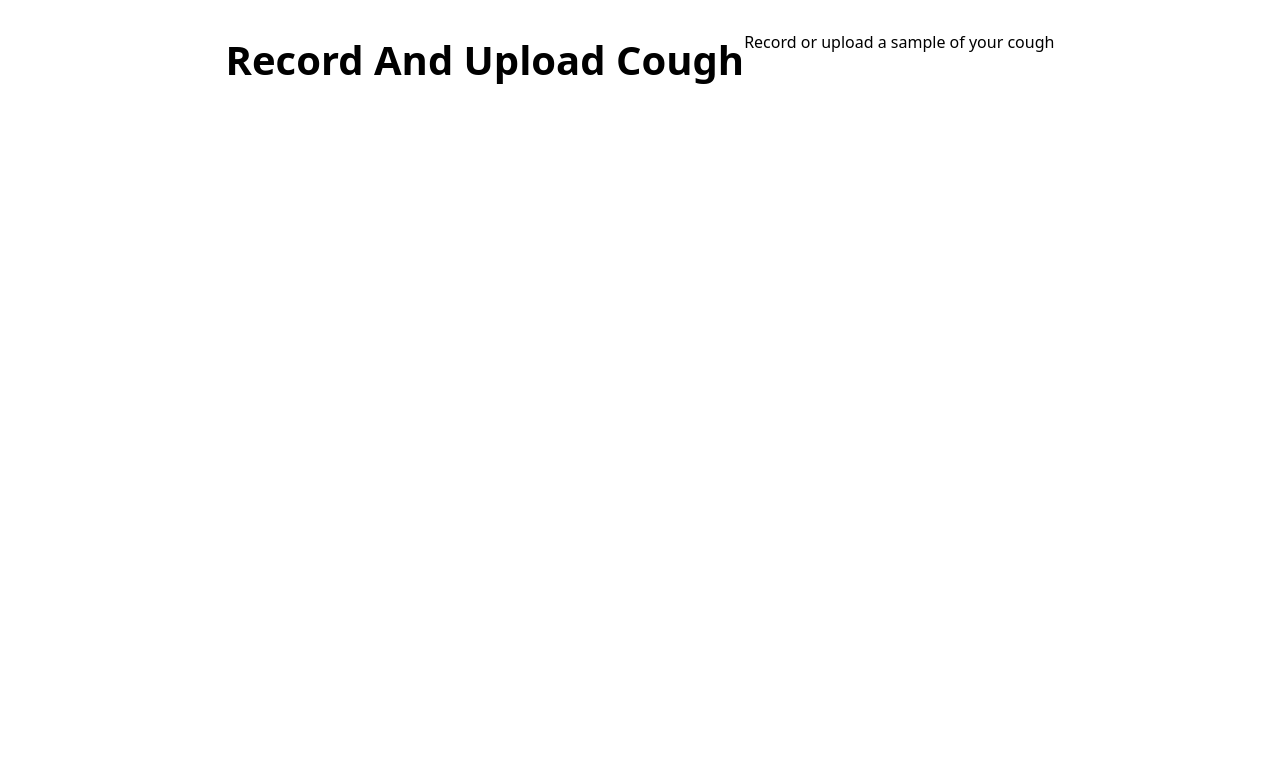
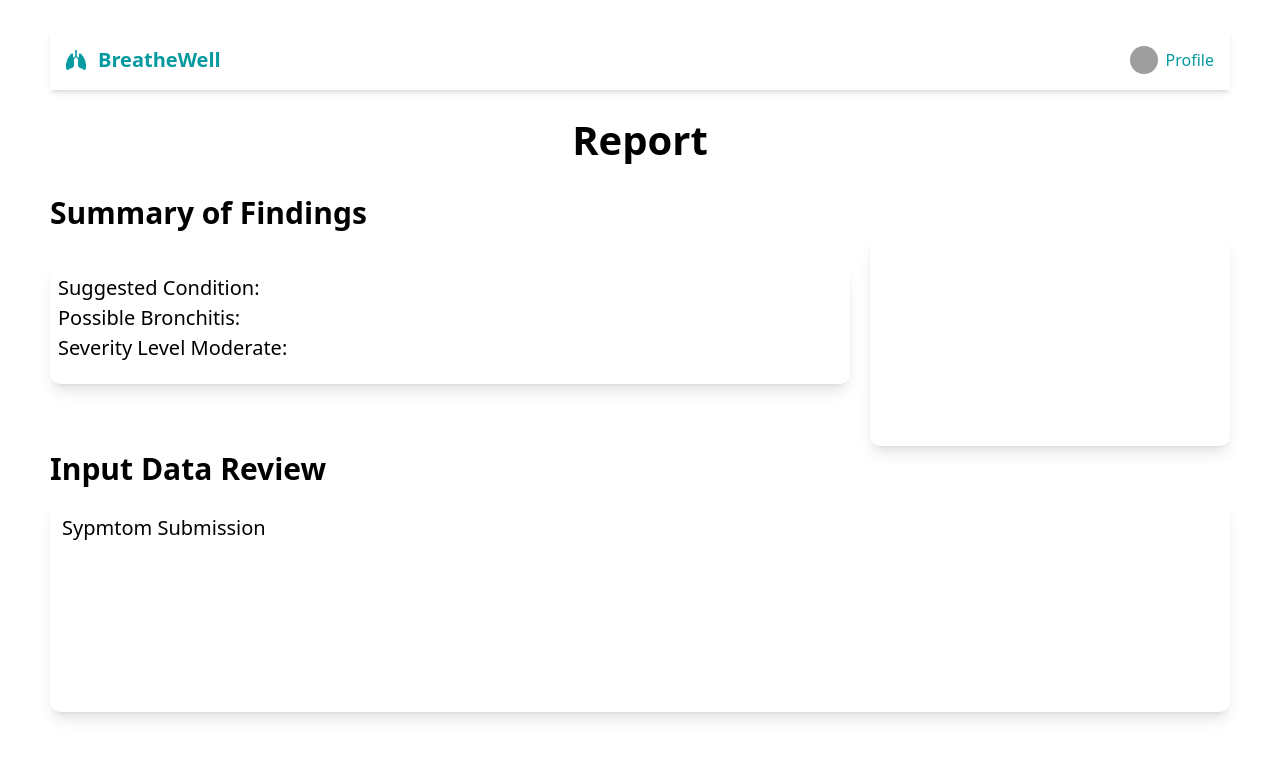
Before and after one commit to muh-younus/FYP-Project--2025-, a React app: page / in a window 1280 px wide. Shown: the top 758 px of the page. Built offline with nearby package versions, Linux system fonts and the light colour scheme; grey boxes are pictures that could not be loaded; the HTML template or start-up script is replaced by a standard one.

Commit message:
creating input section

```diff
--- a/src/App.jsx
+++ b/src/App.jsx
@@ -1,9 +1,11 @@
-// import Home from "./components/landingPage/Navbar"
-// import Herosection from "./components/landingPage/HeroSection"
-// import Login from "./components/login/Login"
-// import Dashboard from "./components/dashboard/dashboard"
+import Home from "./components/landingPage/Navbar"
+import Herosection from "./components/landingPage/HeroSection"
+import Login from "./components/login/Login"
+import Dashboard from "./components/dashboard/dashboard"
 import Input from "./components/input/Input"
-// import Landing from "./components/landingPage/Landing"
+import Landing from "./components/landingPage/Landing"
+import Uploadcough from "./components/input/UploadInput"
+import Report from "./components/input/Report"
 
 
 import { BrowserRouter as Router, Routes, Route } from "react-router-dom"
@@ -16,8 +18,10 @@ function App(){
       <Routes>
         {/* <Route path="/" element={<Landing />}  />
         <Route path="/login" element={<Login />}  />
-        <Route path="/dashboard" element={<Dashboard />}  /> */}
-        <Route path="/" element={<Input />}  />
+        <Route path="/dashboard" element={<Dashboard />}  />
+        <Route path="/Input" element={<Input />}  />
+         <Route path="/Uploadcough" element={<Uploadcough />} /> */}
+          <Route path="/" element={<Report />} />
 
       </Routes>
     </Router>
--- a/src/components/dashboard/card.jsx
+++ b/src/components/dashboard/card.jsx
@@ -1,10 +1,14 @@
 import { FileText, AlertTriangle, BarChart3, Heart } from "lucide-react"
+import { Link } from "react-router-dom"
+
 
 const features = [
   {
     icon: FileText,
     title: "AI diagnosis",
     description: "Check your health status with intelligent analysis",
+    link: "/Input"
+
   },
   {
     icon: AlertTriangle,
@@ -35,9 +39,11 @@ export function FeatureCards() {
               key={feature.title}
               className="min-w-[300px] bg-white rounded-lg border shadow-md border-gray-200 p-6 hover:shadow-xl transition-shadow"
             >
+              <Link to={feature.link}>
               <Icon className="w-8 h-8 text-teal-500 mb-4" />
               <h3 className="font-bold text-gray-900 mb-2">{feature.title}</h3>
               <p className="text-sm text-gray-600">{feature.description}</p>
+              </Link>
             </div>
           )
         })}
--- a/src/components/input/Herosection.jsx
+++ b/src/components/input/Herosection.jsx
@@ -1,17 +1,69 @@
-import React from 'react'
+import React, { useState } from "react";
+import { Link } from "react-router-dom"
 
 function Herosection() {
+  // ✅ Initialize selected as an array for multi-select
+  const [selected, setSelected] = useState([]);
+
+  // ✅ Toggle function for multi-select
+  const toggleSymptom = (symptom) => {
+    if (selected.includes(symptom)) {
+      // remove it
+      setSelected(selected.filter((item) => item !== symptom));
+    } else {
+      // add it
+      setSelected([...selected, symptom]);
+    }
+  };
+
+  const symptoms = [
+    "Fever",
+    "Shortness of breath",
+    "Headche",
+    "Cough",
+    "Fatigue",
+    "Rapid Breathing",
+    "Chest Tightness",
+    "Wheezing",
+    "Sore Throat",
+  ];
+
   return (
-    <>
-    <section className="w-full">
+    <section>
+      <div className="flex justify-center items-center flex-col gap-3">
+        <h1 className="font-bold font-poppins text-[40px]">Symptom</h1>
+        <p className="font-poppins font-medium">
+          Submit your symptoms and audio recordings for smart diagnosis
+        </p>
 
-      <div className="flex justify-center  ">
-        <h1 className=" h-[98px] font-weight-[700] font-bold w-[full] text-[40px]">Record And Upload Cough</h1>
-        <p>Record or upload a sample of your cough</p>
+        <div className="w-[1167px] h-[350px] shadow-xl border rounded p-3">
+          <div className="grid grid-rows-3 grid-flow-col p-10 gap-4">
+            {symptoms.map((symptom) => (
+              <div
+                key={symptom}
+                onClick={() => toggleSymptom(symptom)}
+                className={`w-[280px] h-[67px] rounded flex justify-center items-center cursor-pointer
+                  shadow-sm transition-transform duration-300 shadow-[#1FB8C0]
+                  hover:scale-105 hover:text-[#1FB8C0] hover:shadow-none
+                  ${selected.includes(symptom) ? "bg-[#1FB8C0] hover:text-white text-white" : ""}
+                `}
+              >
+                {symptom}
+              </div>
+            ))}
+          </div>
+
+          <div className="relative bottom-[30px] w-[100px] left-[952px]">
+            <Link to="/Uploadcough">
+            <button className="px-4 py-2 bg-[#1FB8C0] hover:border-[#1FB8C0] hover:border-2 hover:bg-white hover:text-[#1FB8C0] text-white rounded-full">
+              Next ➜
+            </button>
+            </Link>
+          </div>
         </div>
+      </div>
     </section>
-    </>
-  )
+  );
 }
 
-export default Herosection
+export default Herosection;
--- a/src/components/input/Input.jsx
+++ b/src/components/input/Input.jsx
@@ -1,14 +1,19 @@
 import React from "react";
-// import Navbar from "../dashboard/header";
+import Navbar from "../dashboard/header";
 import Herosection from "./Herosection";
+import Uploadcough from "./UploadInput"
 
 function Input() {
   return (
     <>
       <div className="px-[50px] py-[30px]">
-        {/* <Navbar /> */}
+        <Navbar />
         <Herosection/>
+
+
+
       </div>
+
     </>
   );
 }
--- /dev/null
+++ b/src/components/input/Report.jsx
@@ -0,0 +1,19 @@
+import React from 'react'
+import Navbar from "../dashboard/header"
+import Reportdetail from './Reportdetail'
+
+function Report() {
+  return (
+    <>
+
+    <div className="px-[50px] py-[30px]">
+        <Navbar />
+        <Reportdetail/>
+
+
+    </div>
+    </>
+  )
+}
+
+export default Report
--- /dev/null
+++ b/src/components/input/Reportdetail.jsx
@@ -0,0 +1,45 @@
+import React from "react";
+
+function Reportdetail() {
+  return (
+    <>
+      <section className="w-full">
+        <h1 className="font-weight-700 font-bold text-[40px] text-center my-[20px] font bold style-poppins">
+          Report
+        </h1>
+
+        <p className="font-weight-400  text-[30px]  font-bold style-poppins">
+          Summary of Findings
+        </p>
+        <div className="flex gap-5 w-full">
+          <div className="w-[800px] mt-[30px] border-1 p-2 border-[#000000] h-[119px] shadow-lg rounded-[10px]">
+            <p className="font-weight-500 style-poppins text-[20px]">Suggested Condition:</p>
+            <p className="font-weight-500 style-poppins text-[20px]">Possible Bronchitis:</p>
+            <p className="font-weight-500 style-poppins text-[20px]">Severity Level Moderate:</p>
+
+          </div>
+          <div className="flex-1 h-[211px] border-1 border-[#000000]  shadow-lg rounded-[10px]">
+            {/* Second div (narrower) */}
+          </div>
+        </div>
+        <div>
+            <p className="font-weight-400  text-[30px]  font-bold style-poppins">
+          Input Data Review
+        </p>
+            <div
+            className="w-full mt-[10px] border-1 border-[#000000] h-[211px] shadow-lg rounded-[10px] p-3"
+            >
+            <div>
+                <p className="font-weight-500 style-poppins text-[20px]">Sypmtom Submission</p>
+            </div>
+
+            <div></div>
+
+            </div>
+        </div>
+      </section>
+    </>
+  );
+}
+
+export default Reportdetail;
--- /dev/null
+++ b/src/components/input/UploadInput.jsx
@@ -0,0 +1,16 @@
+import React from 'react'
+import Navbar from "../dashboard/header";
+import Cought from "./Uploadcough"
+
+function UploadInput() {
+  return (
+    <>
+    <div className="px-[50px] py-[30px]">
+<Navbar />
+<Cought/>
+    </div>
+    </>
+  )
+}
+
+export default UploadInput
--- /dev/null
+++ b/src/components/input/Uploadcough.jsx
@@ -0,0 +1,62 @@
+import React,{useState} from "react";
+import {Mic} from "lucide-react"
+import {UploadCloud} from "lucide-react"
+import VoiceRecorder from "./image/Mic.png"
+import FileUpload from "./image/upload file.png"
+import { Link, useNavigate } from "react-router-dom";
+
+function Uploadcough() {
+  const [loading, setLoading]= useState(false);
+  const navigate= useNavigate();
+  const handleDiagonsis=()=>{
+    setLoading(true);
+
+    setTimeout(()=>{
+      setLoading(false);
+      navigate("/Report");
+    },2000)
+
+  }
+  return (
+    <>
+      <main >
+        <div className="flex justify-center items-center gap-6 flex-col w-full py-10">
+          <div>
+        <h1 className="style-poppins text-center fon-weight-700 font-bold text-[40px]">Record or Upload Cough</h1>
+        <p className="style-poppins fon-weight-400  text-[30px]">Record or upload a sample of your cough</p>
+        </div>
+        <div className=" flex flex-row gap-5">
+          <div className="card w-[423px] h-[207px] shadow-md border-0 rounded-lg mt-5 flex flex-col justify-center items-center">
+            <span className="flex flex-col justify-center  items-center  cursor-pointer">
+           {/* <Mic  className="text-[#1FB9C1] w-[98px] h-[70px] hover:text-[#6EE7EC]" size={48} /> */}
+           <img src={VoiceRecorder} alt="" className="text-[#1FB9C1] w-[58px] h-[90px] hover:text-[#6EE7EC]" />
+           <h1 className="style-poppins hover:text-[#6EE7EC] text-[#1FB9C1] fon-weight-700 font-bold text-[20px]">Record</h1>
+           </span>
+          </div>
+          <div className="card w-[423px] h-[207px] shadow-md border-0 rounded-lg mt-5 flex flex-col justify-center items-center">
+            <span className="flex flex-col justify-center  items-center  cursor-pointer">
+
+           <img src={FileUpload} alt="" className="text-[#1FB9C1] w-[100px] h-[100px] hover:text-[#6EE7EC]" />
+           <h1 className="style-poppins hover:text-[#6EE7EC] text-[#1FB9C1] fon-weight-700 font-bold text-[20px]">Upload</h1>
+           </span>
+          </div>
+
+        </div>
+
+            <button
+            onClick={handleDiagonsis}
+            // Disable while loading
+            className="w-[200px] h-[50px] bg-[#1FB9C1] hover:bg-[#6EE7EC] rounded-lg font-bold  text-white style-poppins text-[18px]"
+            >
+            {loading ? "Analyzing..." : "Get Diagnosis"}
+            </button>
+
+
+        </div>
+
+      </main>
+    </>
+  );
+}
+
+export default Uploadcough;
```
Also changed, not shown: src/components/input/image/Mic.png (added), src/components/input/image/upload file.png (added).
